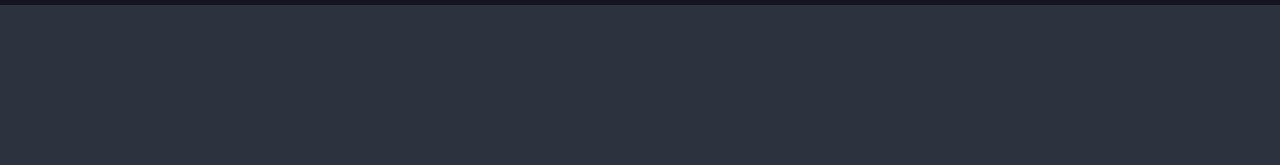
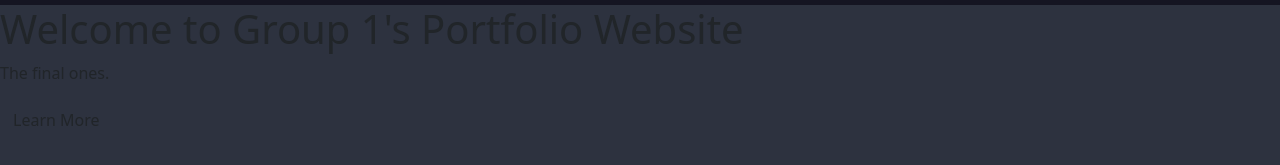
Before and after one commit to RArce-9T/Q4PROJ-GROUP1, a plain HTML site: page index.html in a window 1280 px wide. Shown: the part 71-236 px from the top of the page. Drawn offline with nearby package versions, Linux system fonts and the light colour scheme.

Commit message:
Update index.html

```diff
--- a/index.html
+++ b/index.html
@@ -59,6 +59,13 @@
     </nav>
 
 
+ <div class="hero-content">
+   <h1>Welcome to Group 1's Portfolio Website</h1>
+   <p>The final ones.</p>
+   <a href="#about" class="btn">Learn More</a>
+</div>
+
+
 
 </body>
 </html>
```
